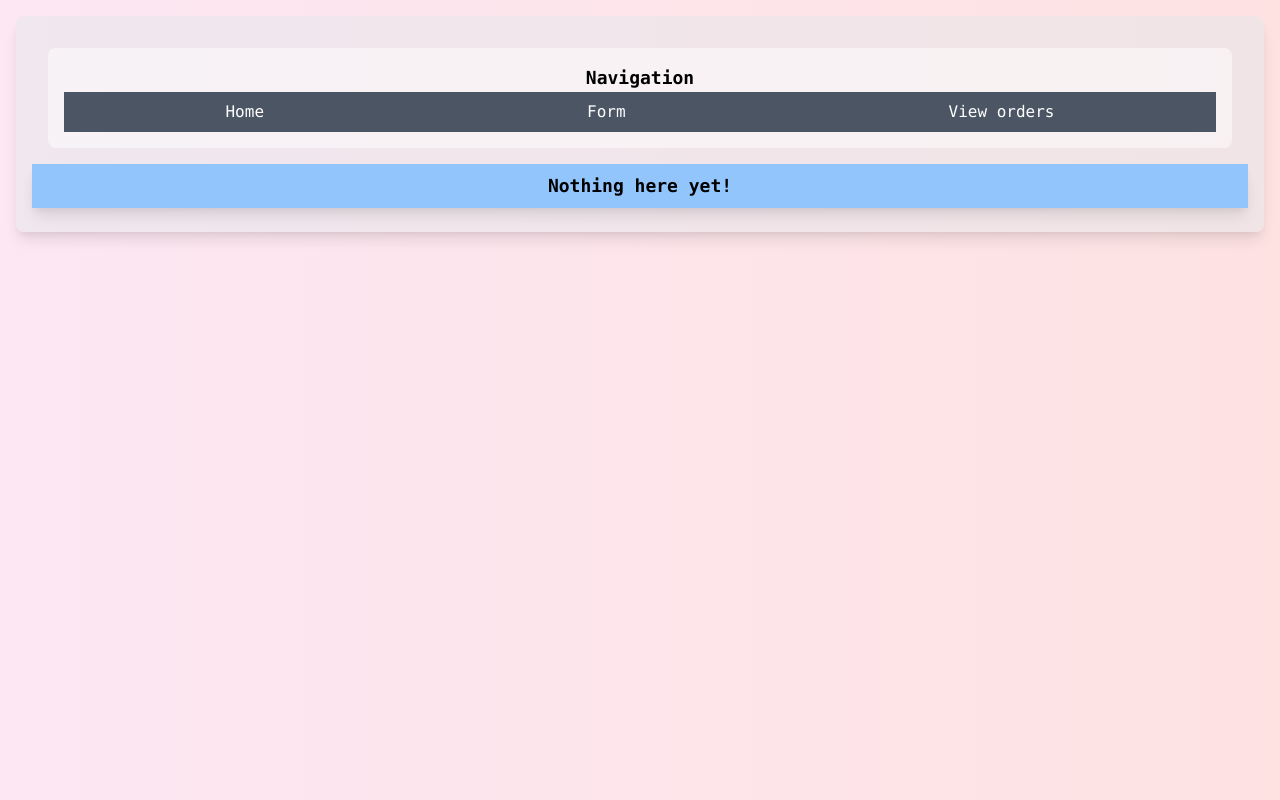
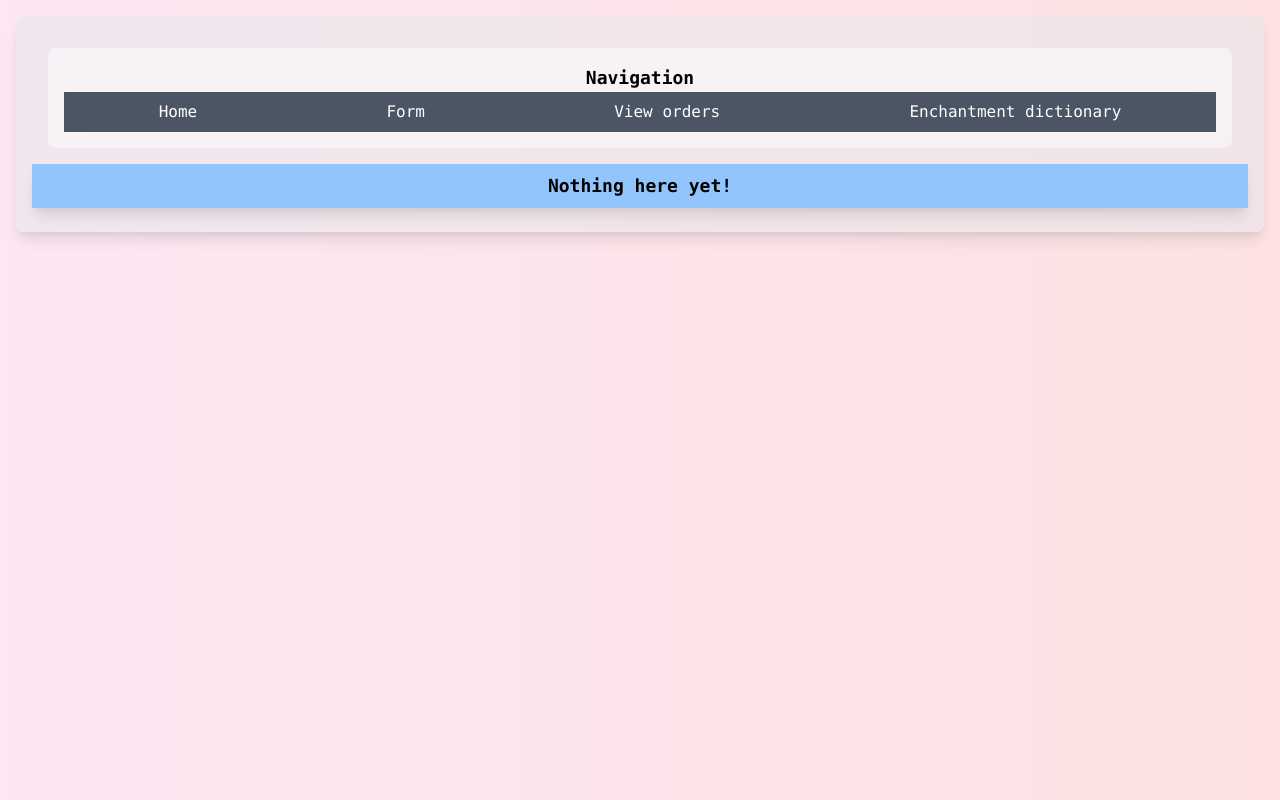
Before and after one commit to sheepy0125/NewMinecraftGearFormSite, a React (Create React App) app: page /home in a window 1280 px wide. Built offline with nearby package versions, Linux system fonts and the light colour scheme.

Commit message:
Add enchantment dictionary link

```diff
--- a/src/components/boilerplate/navbar.jsx
+++ b/src/components/boilerplate/navbar.jsx
@@ -24,6 +24,7 @@ export default function Navbar() {
 				<NavItem link="/NotImplemented">Home</NavItem>
 				<NavItem link="/NotImplemented">Form</NavItem>
 				<NavItem link="/NotImplemented">View orders</NavItem>
+				<NavItem link="/NotImplemented">Enchantment dictionary</NavItem>
 			</nav>
 		</BaseWidget>
 	);
```
